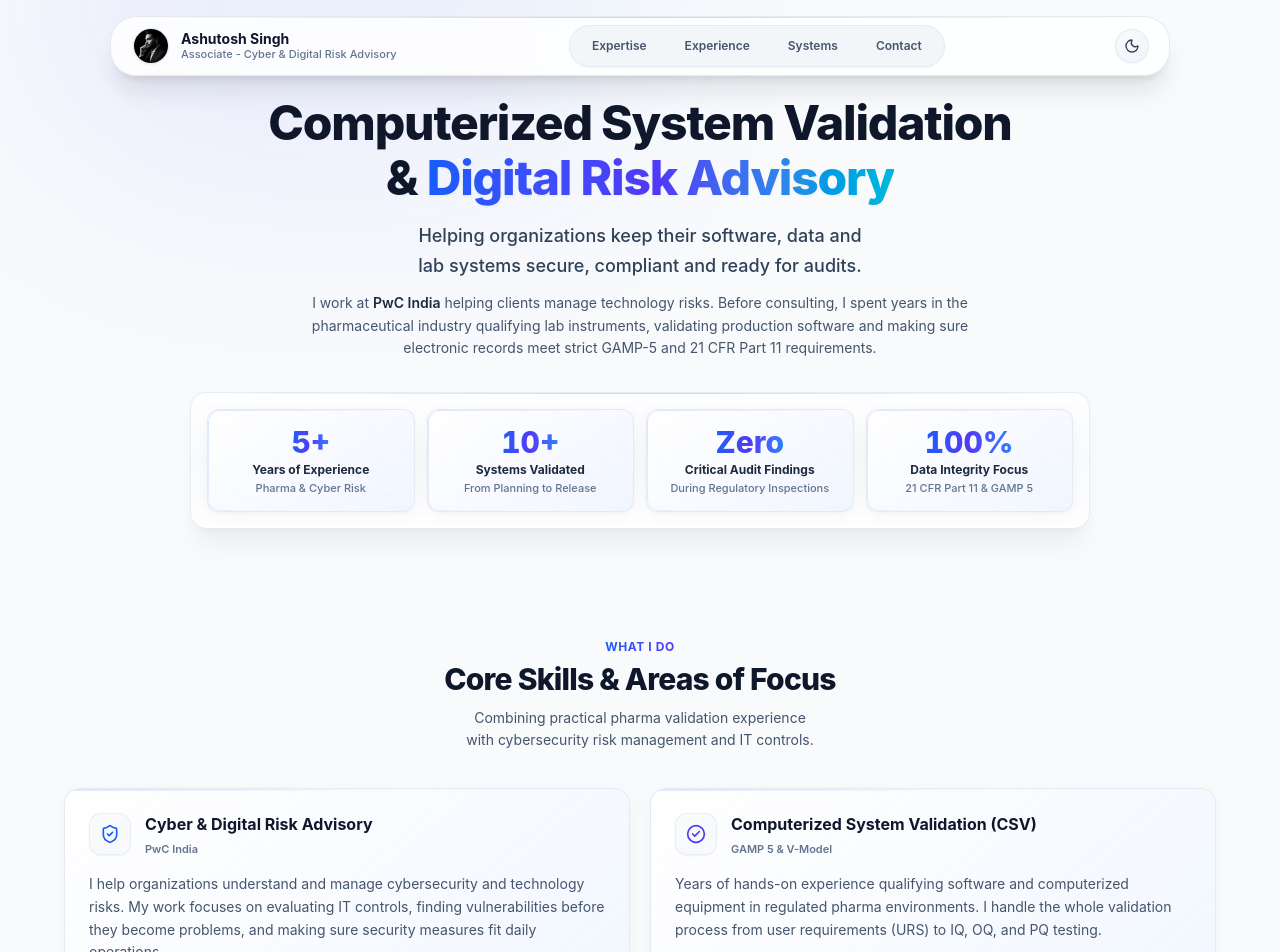
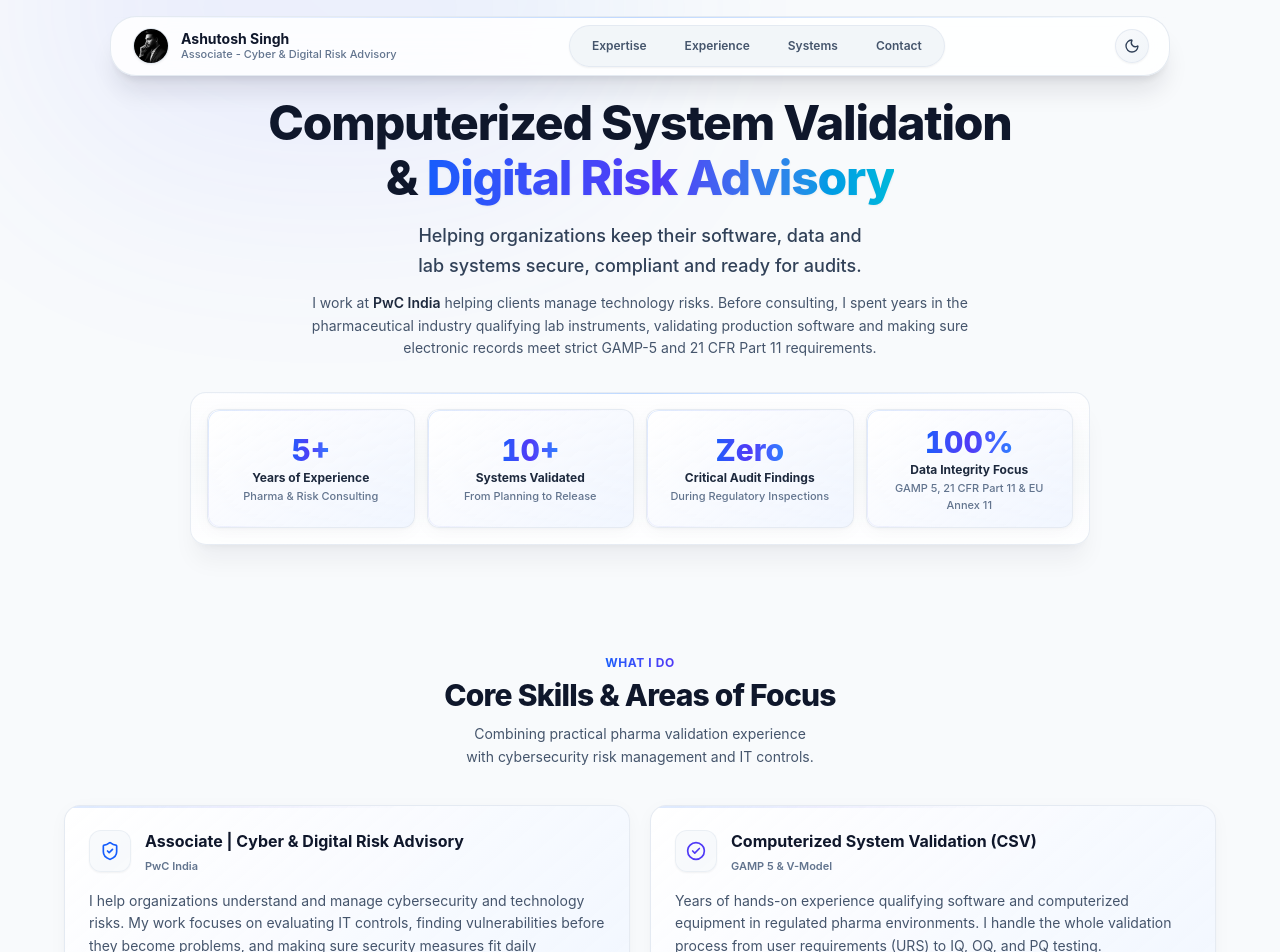
Before and after one commit to irealashu/Portfolio, a React (Vite) app: page / in a window 1280 px wide. Shown: the top 952 px of the page. Built offline with nearby package versions, Linux system fonts and the light colour scheme.

Commit message:
Refine metrics and pillars in portfolioData.ts
Updated details and badges for various metrics and pillars in portfolioData.ts.

```diff
--- a/src/data/portfolioData.ts
+++ b/src/data/portfolioData.ts
@@ -40,7 +40,7 @@ export const METRICS: Metric[] = [
   {
     value: '5+',
     label: 'Years of Experience',
-    detail: 'Pharma & Cyber Risk',
+    detail: 'Pharma & Risk Consulting',
   },
   {
     value: '10+',
@@ -55,14 +55,14 @@ export const METRICS: Metric[] = [
   {
     value: '100%',
     label: 'Data Integrity Focus',
-    detail: '21 CFR Part 11 & GAMP 5',
+    detail: 'GAMP 5, 21 CFR Part 11 & EU Annex 11',
   },
 ];
 
 export const PILLARS: Pillar[] = [
   {
     id: 'cyber-risk',
-    title: 'Cyber & Digital Risk Advisory',
+    title: 'Associate | Cyber & Digital Risk Advisory',
     badge: 'PwC India',
     iconName: 'shield',
     description:
@@ -190,7 +190,7 @@ export const VALIDATED_SYSTEMS: ValidatedSystem[] = [
     id: 'eurotherm-reviewer',
     name: 'Eurotherm Data Reviewer 5.3.0',
     category: 'process',
-    badges: ['GAMP 5 Cat 4', '21 CFR Part 11'],
+    badges: ['GAMP 5 Cat 3', '21 CFR Part 11'],
     description:
       'Validated and configured Eurotherm Data Reviewer to manage continuous temperature and batch records across manufacturing areas.',
     bullets: [
@@ -211,7 +211,7 @@ export const VALIDATED_SYSTEMS: ValidatedSystem[] = [
     id: 'eurotherm-bridge',
     name: 'Eurotherm Bridge 5.7',
     category: 'process',
-    badges: ['GAMP 5 Cat 4', 'Data Integrity'],
+    badges: ['GAMP 5 Cat 3', 'Data Integrity'],
     description:
       'Validated Eurotherm Bridge to ensure continuous, uninterrupted data transfer between plant instruments and central servers.',
     bullets: [
@@ -231,7 +231,7 @@ export const VALIDATED_SYSTEMS: ValidatedSystem[] = [
     id: 'elogbook',
     name: 'eLogbook System',
     category: 'records',
-    badges: ['GAMP 5 Cat 4', 'e-Signatures'],
+    badges: ['GAMP 5 Cat 5', 'e-Signatures'],
     description:
       'Validated an electronic logbook system to replace physical paper logs for equipment cleaning, calibration, and room usage.',
     bullets: [
@@ -291,7 +291,7 @@ export const VALIDATED_SYSTEMS: ValidatedSystem[] = [
     id: 'spreadsheets',
     name: 'GxP Validated Spreadsheets',
     category: 'spreadsheets',
-    badges: ['GAMP 5 Cat 3/5', 'QC Calculations'],
+    badges: ['GAMP 5 Cat 3/4/5', 'QC Calculations'],
     description:
       'Validated calculation spreadsheets used by QC analysts for drug assay formulas, dissolution rates, and standard calibrations.',
     bullets: [
```
